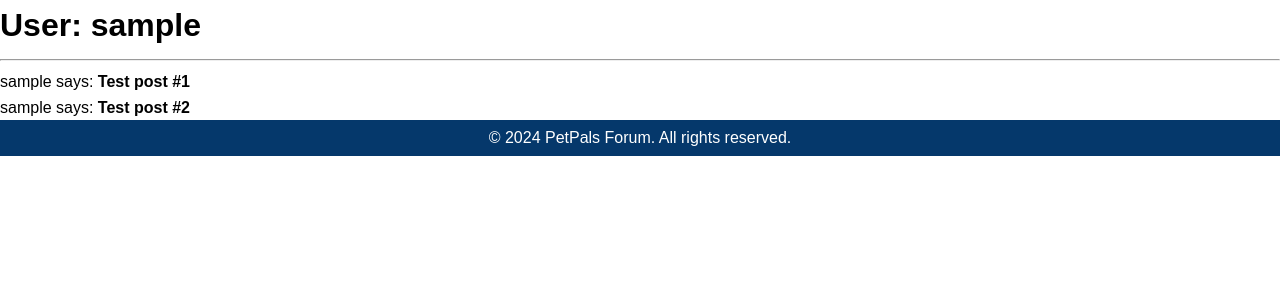
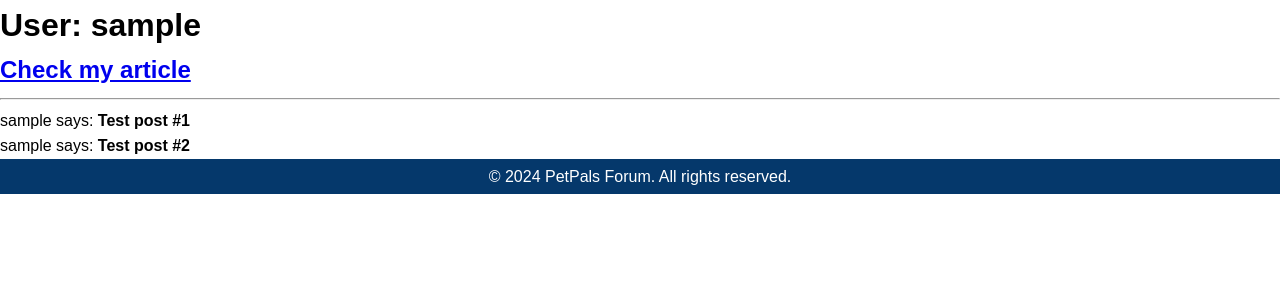
Before and after one commit to 953740669wu/CITS3403, a Flask app: a page that uses app/templates/user.html in a window 1280 px wide. Shown: the part 98-398 px from the top of the page. Run offline with Flask 3, Linux system fonts and the light colour scheme; the visitor is signed in with stand-in values (Sample User, id 1); data comes from the database, SQL or seed files in the repository.

Commit message:
Update user.html
add link to my_question.html

```diff
--- a/app/templates/user.html
+++ b/app/templates/user.html
@@ -2,6 +2,9 @@
 
 {% block content %}
     <h1>User: {{ current_user.username }}</h1>
+    <h2>
+        <a href ='/my_questions'>Check my article</a>
+    </h2>
     <hr>
     {% for post in posts %}
     <p>
```
